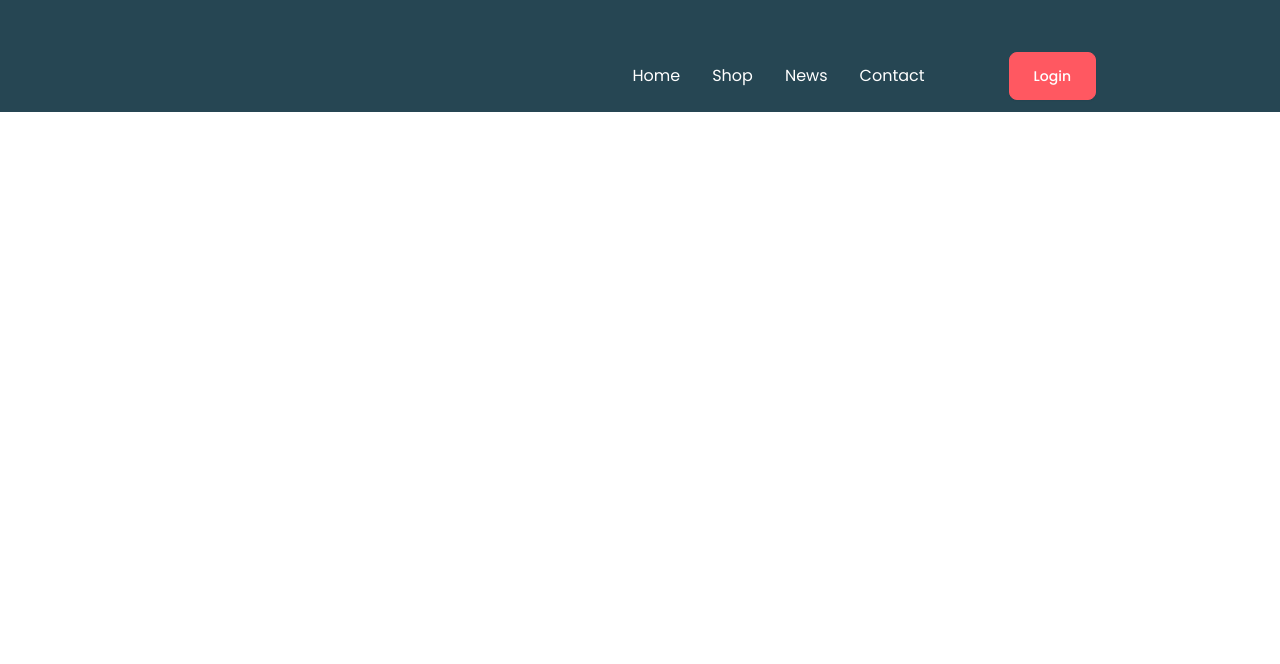
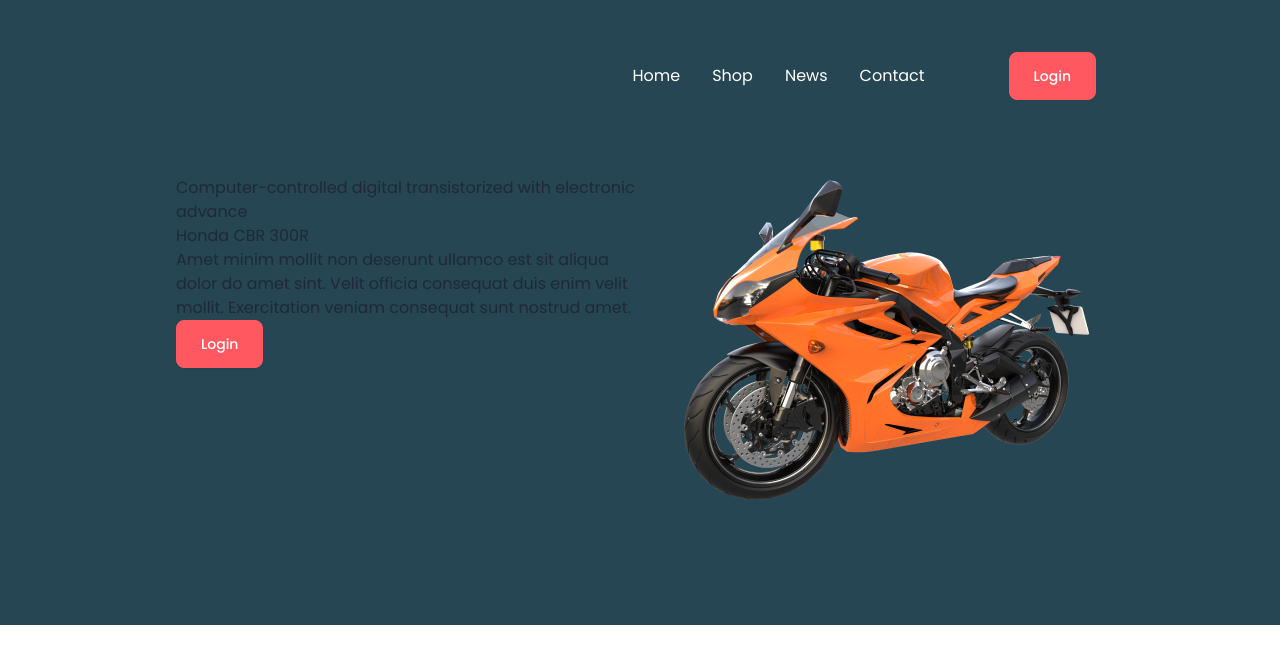
Before and after one commit to Maysha-Khanom-Moon/ph__m13__daisyui-biker-zone, a plain HTML site: page biker-zone.html in a window 1280 px wide. Drawn offline with nearby package versions, Linux system fonts and the light colour scheme.

Commit message:
customized color for tailwind css

```diff
--- a/biker-zone.html
+++ b/biker-zone.html
@@ -12,6 +12,20 @@
     <link rel="preconnect" href="https://fonts.gstatic.com" crossorigin>
     <link href="https://fonts.googleapis.com/css2?family=Poppins:wght@200;300;400;500;600;700;800&display=swap" rel="stylesheet">
 
+    <!-- tailwind custom style -->
+    <script>
+        tailwind.config = {
+          theme: {
+            extend: {
+              colors: {
+                primary_color: '#264653',
+              }
+            }
+          }
+        }
+      </script>
+
+    <!-- custom style -->
     <style>
         .font-poppins {
             font-family: 'Poppins', sans-serif;
@@ -19,8 +33,8 @@
     </style>
 </head>
 <body>
-    <header class="bg-[#264653] px-44 pt-10 font-poppins">
-        <div class="navbar justify-end">
+    <header class="bg-primary_color px-44 pt-10 pb-24 font-poppins">
+        <div class="navbar justify-end mb-16">
             <div class="flex-none">
               <ul class="menu menu-horizontal px-1 text-base font-normal text-white">
                 <li><a>Home</a></li>
@@ -31,6 +45,21 @@
             </div>
 
             <button class="ml-16 px-6 py-2 btn btn-error text-white font-medium">Login</button>
+          </div>
+
+          <div class="grid grid-cols-2">
+            <div class="flex flex-col items-start">
+                <h3>Computer-controlled digital transistorized with electronic advance</h3>
+                <h1>Honda CBR 300R</h1>
+                <p>
+                    Amet minim mollit non deserunt ullamco est sit aliqua dolor do amet sint. Velit officia consequat duis enim velit mollit. Exercitation veniam consequat sunt nostrud amet.
+                </p>
+                <button class="px-6 py-2 btn btn-error text-white font-medium">Login</button>
+            </div>
+
+            <div class="grid justify-end">
+                <img src="images/slider/bike3.png" alt="">
+            </div>
           </div>
     </header>
 
```
